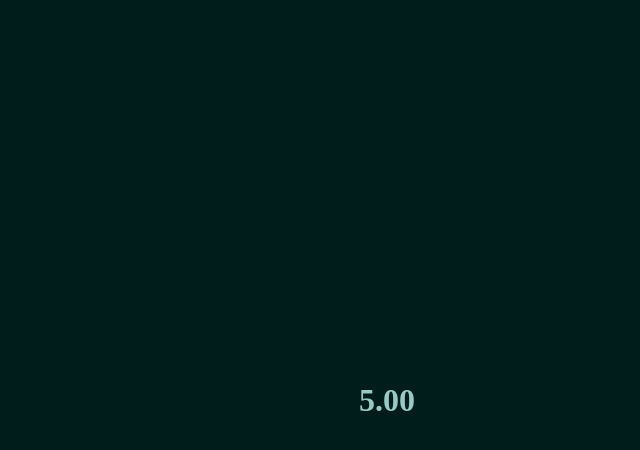
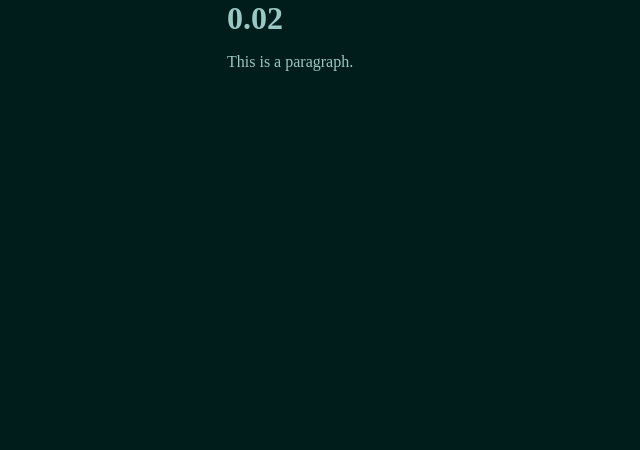
Before and after one commit to andrewgryan/game-development, a website: page e-game/index.html in a window 1280 px wide. Shown: the whole page, without its empty margins (253-893 px from the left). Drawn offline with Linux system fonts and the light colour scheme.

Commit message:
support multiple children nodes

```diff
--- a/e-game/lib.js
+++ b/e-game/lib.js
@@ -6,8 +6,12 @@ let reactiveFn = null;
  * @param {string} tagName
  * @returns {(text: string | HTMLElement ) => HTMLElement}
  */
-const element = (tagName) => (text) => {
+const element =
+  (tagName) =>
+  (...nodes) => {
     const el = document.createElement(tagName);
+    nodes.forEach((text) => {
+      console.log(text);
       let node;
       if (typeof text === "string") {
         node = document.createTextNode(text);
@@ -23,6 +27,7 @@ const element = (tagName) => (text) => {
         node = text;
       }
       el.appendChild(node);
+    });
     return el;
   };
 
@@ -43,6 +48,7 @@ const attribute = (fn) => (attrs) => {
 };
 
 export const h1 = attribute(element("h1"));
+export const p = attribute(element("p"));
 export const div = attribute(element("div"));
 
 export const signal = (initialValue) => {
--- a/e-game/main.js
+++ b/e-game/main.js
@@ -1,9 +1,9 @@
-import { h1, div, signal } from "./lib.js";
+import { p, h1, div, signal } from "./lib.js";
 
-const counter = signal("");
+const counter = signal(0);
 
 const App = () => {
-  return div({ class: "App" })(h1()(counter));
+  return div({ class: "App" })(h1()(counter), p()("This is a paragraph."));
 };
 
 const add = (parent, child) => {
@@ -15,7 +15,7 @@ add(document.body, App());
 
 // Render
 const gameLoop = (time) => {
-  requestAnimationFrame(gameLoop);
+  // requestAnimationFrame(gameLoop);
   counter.data = (time / 1000).toFixed(2);
 };
 requestAnimationFrame(gameLoop);
--- a/e-game/style.css
+++ b/e-game/style.css
@@ -1,6 +1,10 @@
 :root {
   --surface: oklch(20% 0.05 190);
   --text: oklch(80% 0.05 190);
+}
+
+h1 {
+  margin-block: 0;
 }
 
 body {
@@ -11,6 +15,6 @@ body {
 
 .App {
   min-height: 100svh;
-  display: grid;
-  place-items: center;
+  width: 40ch;
+  margin-inline: auto;
 }
```
Lines whose indentation alone changed are shown as unchanged.
